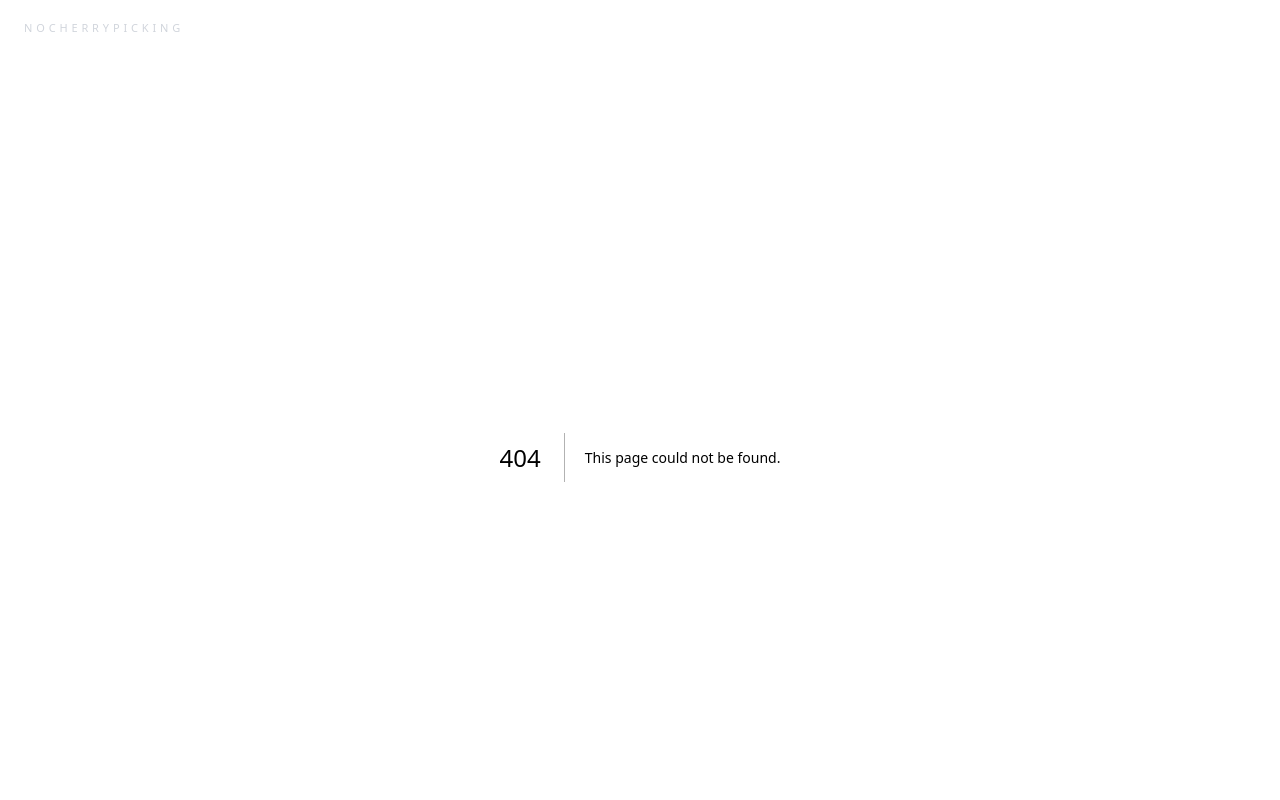
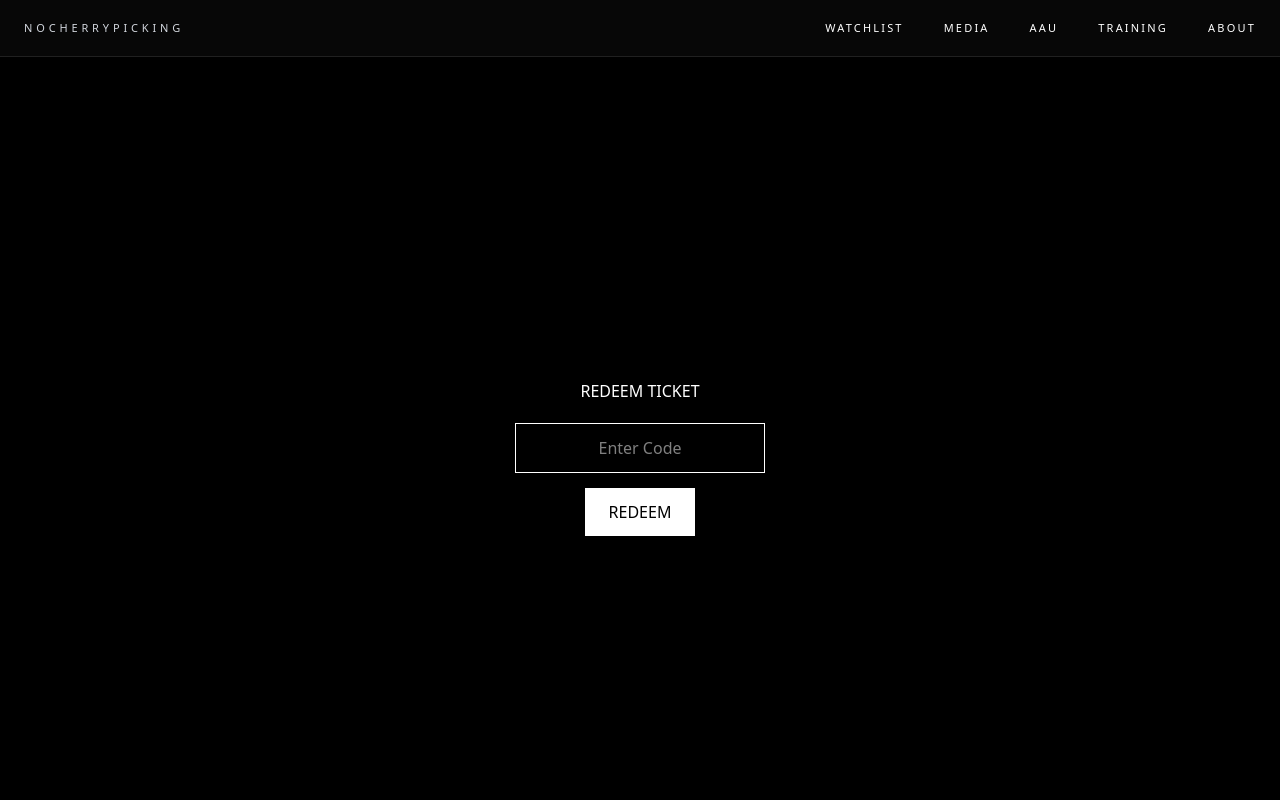
Before and after one commit to nocherrypicking-ra/ncphoops, a Next.js app: page /redeem in a window 1280 px wide. Before the commit this address had no page. Shown: the top 800 px of the page. Built offline with nearby package versions, Linux system fonts and the light colour scheme.

Commit message:
Create page.tsx

```diff
--- /dev/null
+++ b/app/redeem/page.tsx
@@ -0,0 +1,41 @@
+export default function RedeemPage() {
+  return (
+    <div style={{
+      minHeight: "100vh",
+      background: "black",
+      color: "white",
+      display: "flex",
+      alignItems: "center",
+      justifyContent: "center",
+      flexDirection: "column",
+      textAlign: "center",
+      padding: "20px"
+    }}>
+      <h1 style={{ marginBottom: "20px" }}>REDEEM TICKET</h1>
+
+      <input
+        type="text"
+        placeholder="Enter Code"
+        style={{
+          padding: "12px",
+          width: "250px",
+          marginBottom: "15px",
+          textAlign: "center",
+          background: "black",
+          border: "1px solid white",
+          color: "white"
+        }}
+      />
+
+      <button style={{
+        padding: "12px 24px",
+        background: "white",
+        color: "black",
+        border: "none",
+        cursor: "pointer"
+      }}>
+        REDEEM
+      </button>
+    </div>
+  );
+}
```
